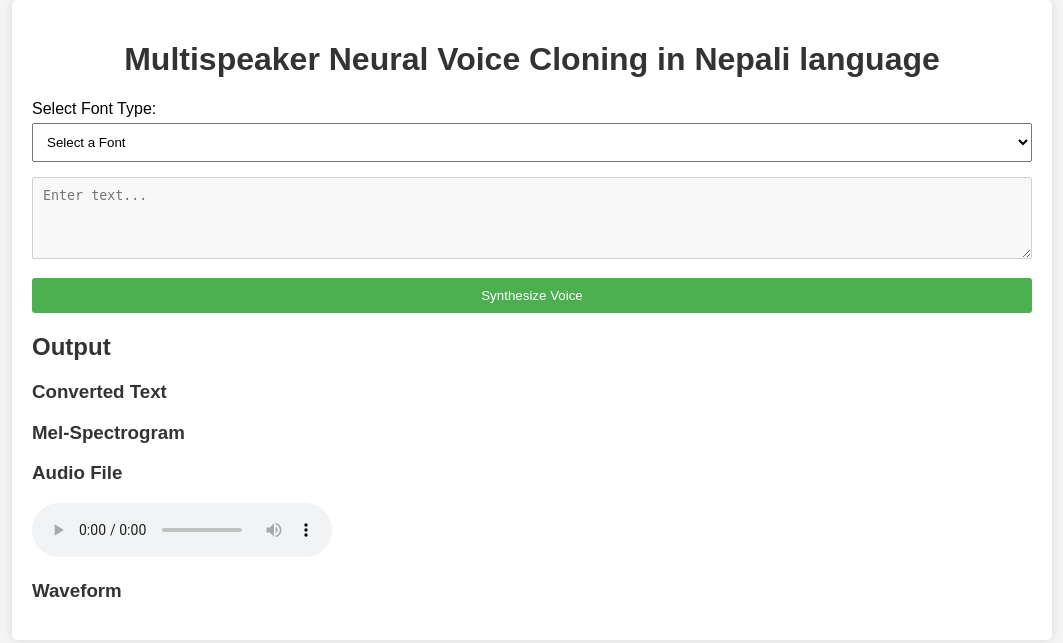
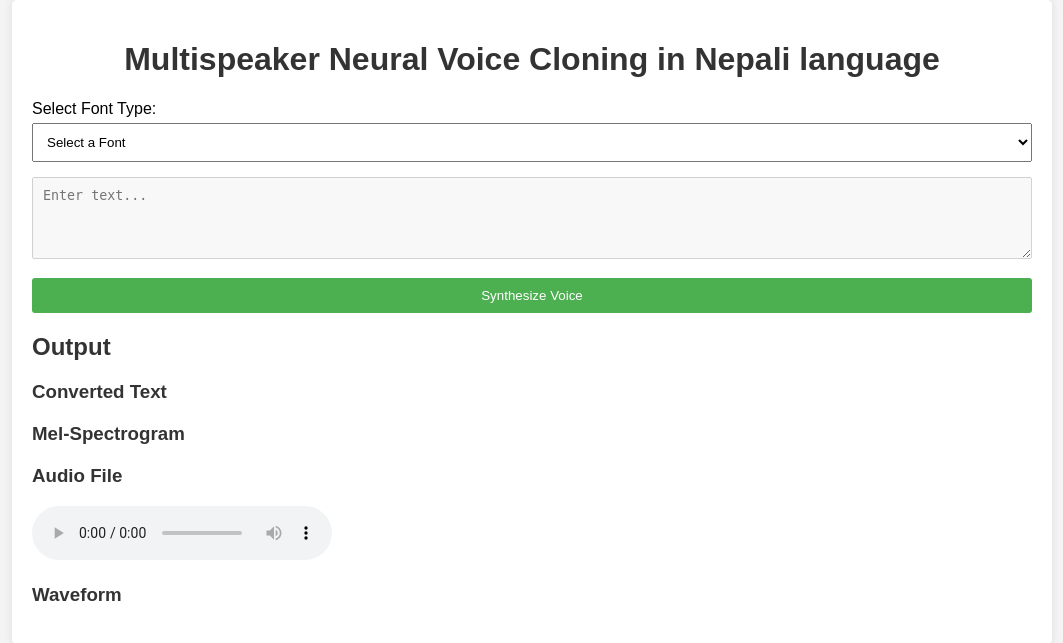
Before and after one commit to AayushManShrestha/host-test, a Flask app: page / in a window 1280 px wide. Shown: the top 643 px of the page, without its empty margins (108-1171 px from the left). Run offline with Flask 2, Linux system fonts and the light colour scheme; some libraries are stand-ins or nearby versions.

Commit message:
Update styles.css

```diff
--- a/static/styles.css
+++ b/static/styles.css
@@ -89,13 +89,12 @@ h3 {
     color: #333;
 }
 
+
 /* Style each output section */
-#mel_spectrogram img,
-#waveform img {
-    max-width: 100%;  /* Ensure images don't exceed container width */
-    height: auto;
-    display: block;
-    margin: 0 auto;
+#mel_spectrogram,
+#audio_file,
+#waveform {
+    margin-top: 20px;
 }
 
 /* Style links within the audio_file section */
```
